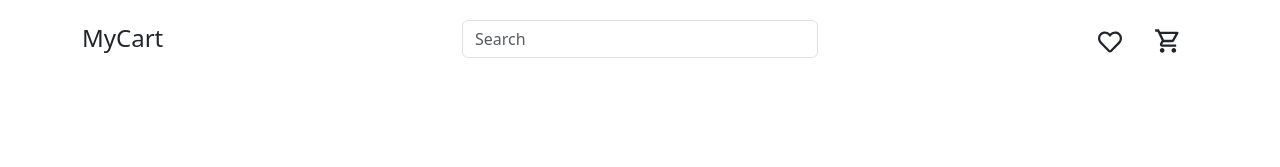
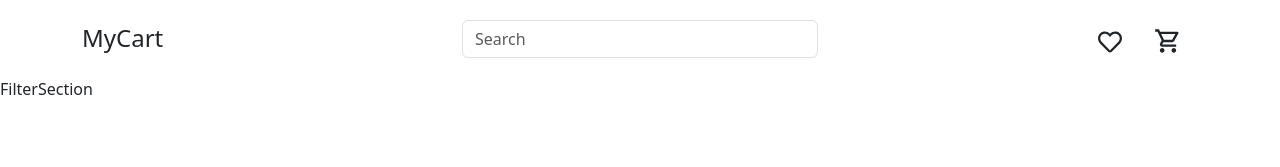
Before and after one commit to 7vTr0x7/MyCart, a React (Vite) app in the folder Frontend/: page /products in a window 1280 px wide. Shown: the top 167 px of the page. Built offline with nearby package versions, Linux system fonts and the light colour scheme; no server answers.

Commit message:
frontend - pages - Products - features - FilterSection

```diff
--- a/Frontend/src/pages/products/Products.jsx
+++ b/Frontend/src/pages/products/Products.jsx
@@ -2,6 +2,7 @@ import React from "react";
 import Header from "../../components/Header";
 import { useLocation } from "react-router-dom";
 import { useFetchProducts } from "../../hooks/useFetchProducts";
+import FilterSection from "./features/FilterSection";
 
 const Products = () => {
   const location = useLocation();
@@ -17,7 +18,13 @@ const Products = () => {
   return (
     <>
       <Header />
-      <main></main>
+      <main>
+        <div className="row">
+          <div className="col-md-3">
+            <FilterSection />
+          </div>
+        </div>
+      </main>
     </>
   );
 };
--- /dev/null
+++ b/Frontend/src/pages/products/features/FilterSection.jsx
@@ -0,0 +1,7 @@
+import React from "react";
+
+const FilterSection = () => {
+  return <div>FilterSection</div>;
+};
+
+export default FilterSection;
```
